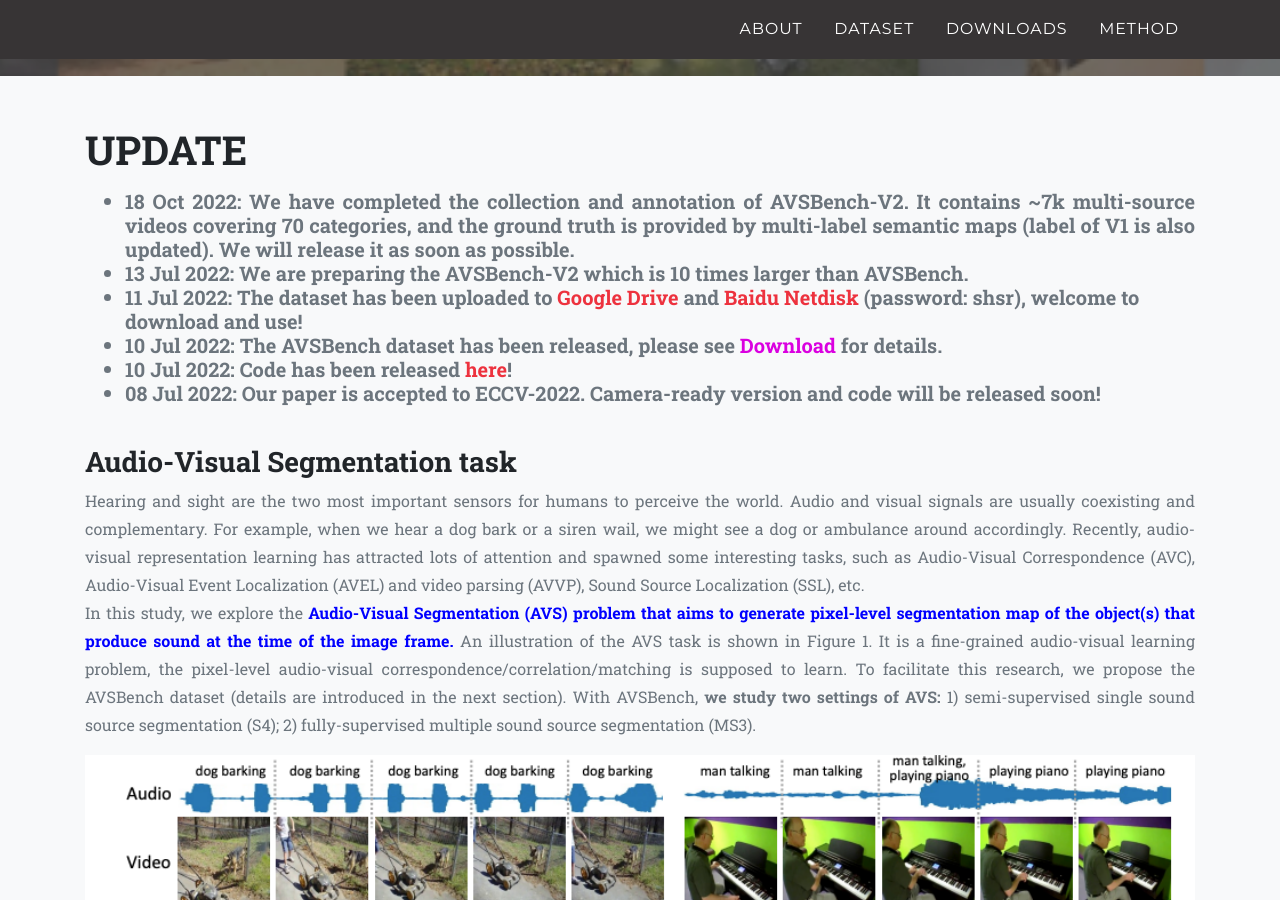
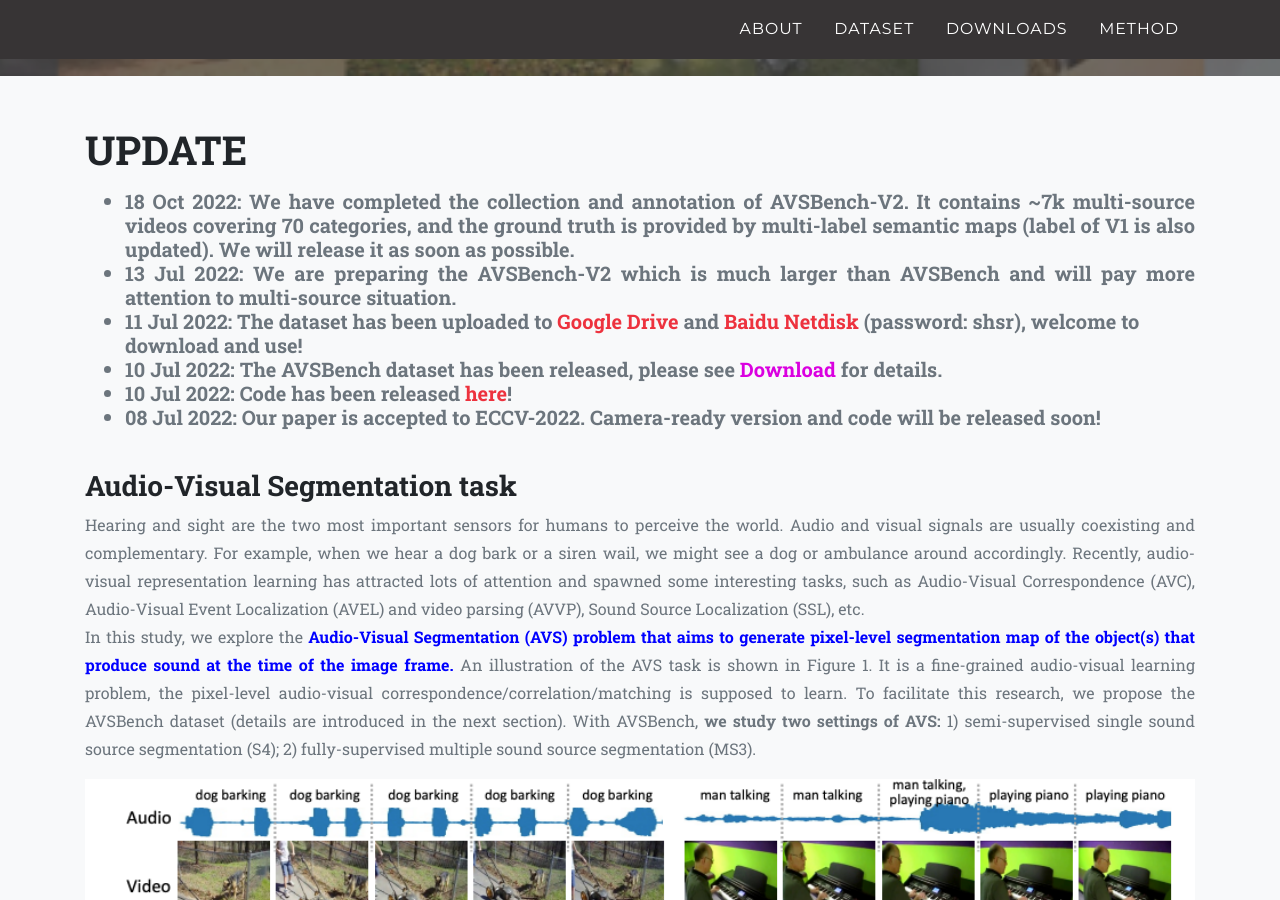
Before and after one commit to OpenNLPLab/AVSBench, a Jekyll site: the page built from index.html, in a window 1280 px wide and 900 px high, scrolled down 611 px. Built offline with Jekyll 4.4.1, drawn with Linux system fonts in a browser that asks for light colours; nearby versions of some CDN libraries; some web fonts are replaced.

Commit message:
update news

```diff
--- a/index.html
+++ b/index.html
@@ -77,7 +77,7 @@ layout: default
         <h5 class="text-muted" style="text-align:left;">
           <ul>
               <li style="text-align:justify"> 18 Oct 2022: We have completed the collection and annotation of AVSBench-V2. It contains ~7k multi-source videos covering 70 categories, and the ground truth is provided by multi-label semantic maps (label of V1 is also updated). We will release it as soon as possible. </li>
-              <li>13 Jul 2022: We are preparing the AVSBench-V2 which is 10 times larger than AVSBench. </li>
+              <li style="text-align:justify">13 Jul 2022: We are preparing the AVSBench-V2 which is much larger than AVSBench and will pay more attention to multi-source situation. </li>
               <li>11 Jul 2022: The dataset has been uploaded to <a href="https://drive.google.com/drive/folders/1wKFKymVYn6rNkNE_7xV6Bm-9PfCAIKdT"><b>Google Drive</b></a> and <a href="https://pan.baidu.com/s/1dEGrP44yw03rXhOaIj0tlA">Baidu Netdisk</a> (password: shsr), welcome to download and use!</li>
               <!-- <li>28 Mar 2022: Camera-ready version has been released <a href="{{ site.baseurl }}/static/files/MUSIC-AVQA.pdf">here</a>!</li> -->
               <li>10 Jul 2022: The AVSBench dataset has been released, please see <font color="danger">Download</font> for details.</li>
```
